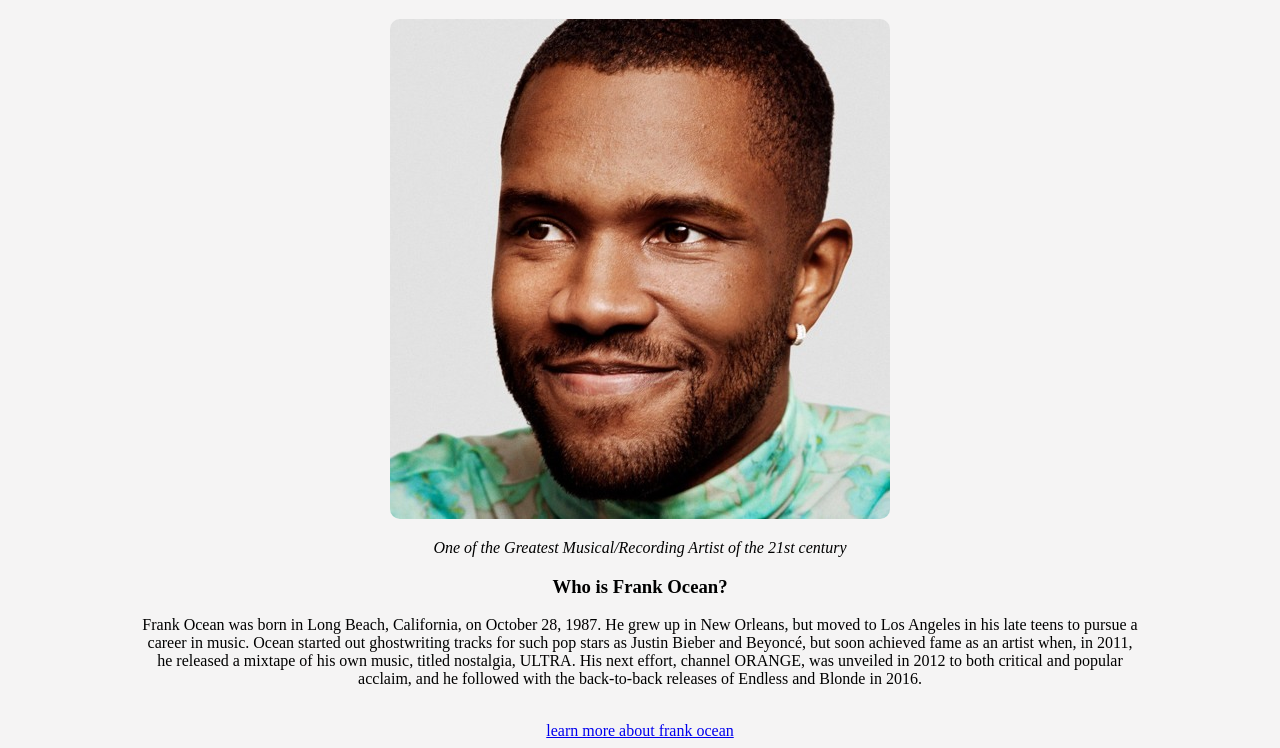
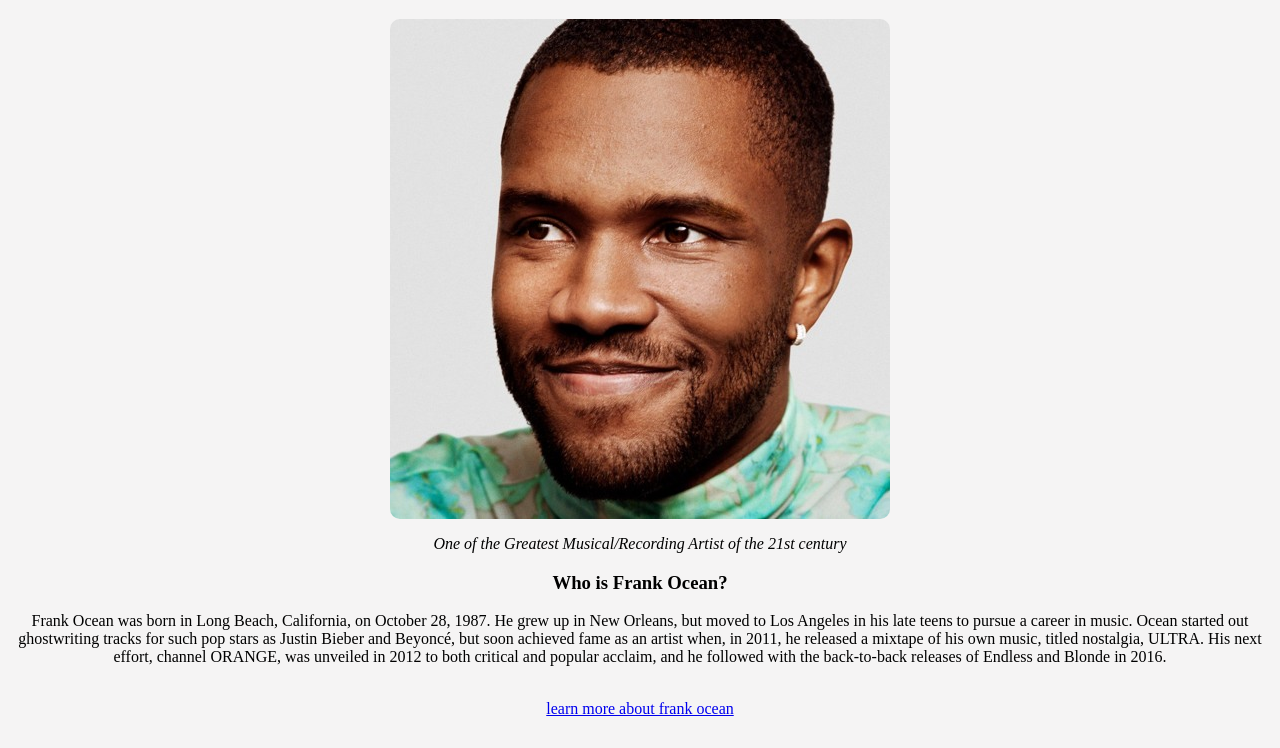
Before and after one commit to brysonbw/frank-ocean-tribute-page, a plain HTML site: page index.html in a window 1280 px wide. Shown: the part 61-809 px from the top of the page. Drawn offline with Linux system fonts and the light colour scheme; a web font is replaced by a local one.

Commit message:
fixed centering of site image and text

```diff
--- a/css/styles.css
+++ b/css/styles.css
@@ -1,5 +1,7 @@
 body {
     background-color: #F5F4F4;
+    text-align: center;
+    margin: 0;
 }
 
 #title {
@@ -9,10 +11,8 @@ body {
 }
 img {
     border-radius: 10px;
-    margin: auto;
+    margin: 0 auto;
+    max-width: 100%;
+    display: block;
+    height: auto;
 }
-#main {
-  max-width: 1000px;
-  margin: auto;
-  text-align: center;
-}
```
